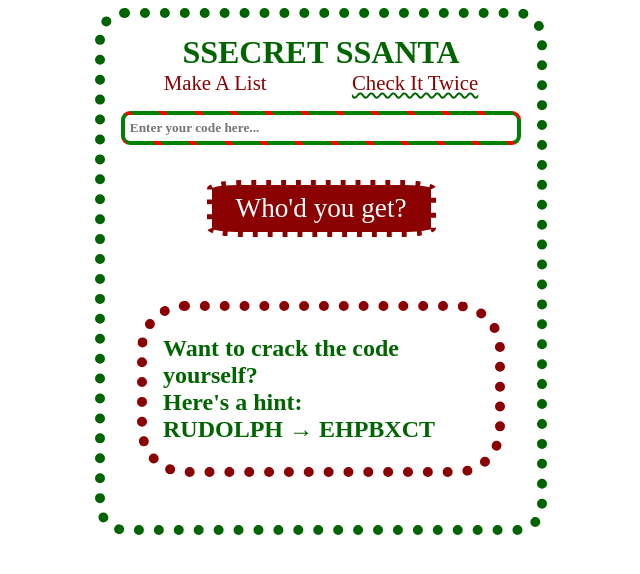
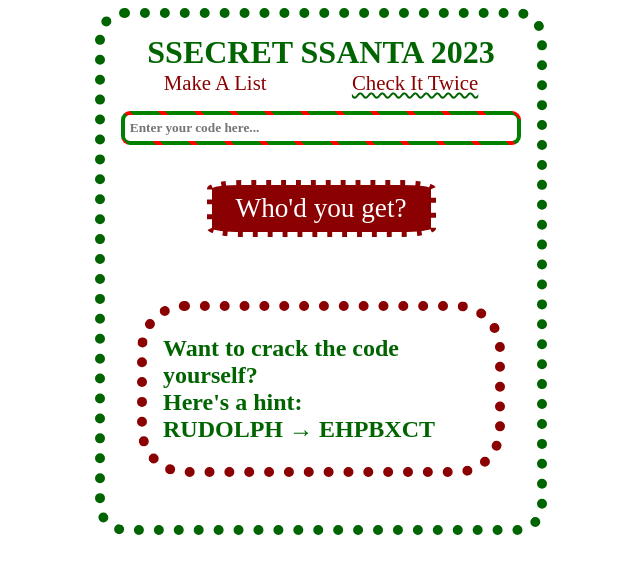
Before and after one commit to Erix-F5R/SSECRET-SSANTA, a React (Create React App) app: page / in a window 1280 px wide. Shown: the top 574 px of the page, without its empty margins (295-935 px from the left). Built offline with nearby package versions, Linux system fonts and the light colour scheme; a web font is replaced by a local one.

Commit message:
Update App.js

```diff
--- a/src/App.js
+++ b/src/App.js
@@ -14,7 +14,7 @@ function App() {
     <>
       <Screen>
         <Container>
-          <Title>SSECRET SSANTA</Title>
+          <Title>SSECRET SSANTA 2023</Title>
           <Toggle>
             <Page
               underline={toggle}
```
